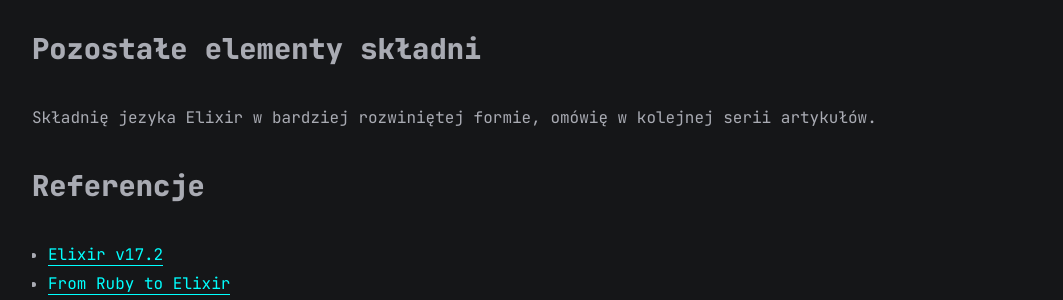
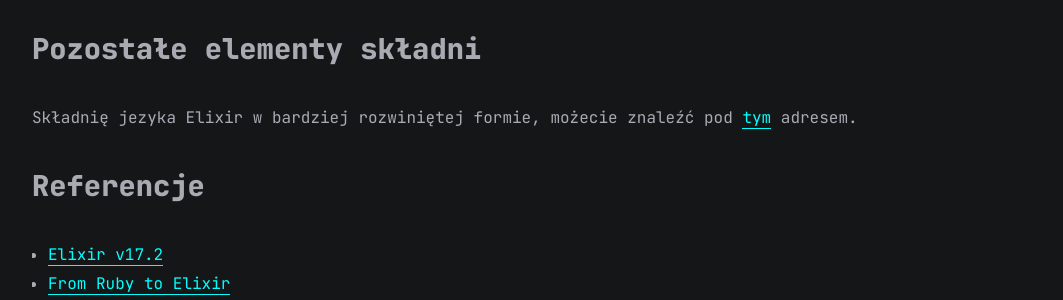
Before and after one commit to mikelogaciuk/mikelogaciuk.github.io, a Jekyll site: the page built from all_collections/_posts/2024-07-14-wprowadzenie-do-jezyka-elixir.md, in a window 1280 px wide and 900 px high, scrolled down 20725 px. Shown: the part 170-470 px from the top of the window, without its empty margins (108-1171 px from the left). Built offline with Jekyll 4.4.1, drawn with Linux system fonts in a browser that asks for light colours.

Commit message:
Add new article link

```diff
--- a/all_collections/_posts/2024-07-14-wprowadzenie-do-jezyka-elixir.md
+++ b/all_collections/_posts/2024-07-14-wprowadzenie-do-jezyka-elixir.md
@@ -631,7 +631,7 @@ IO.inspect(car)  # Wynik => %Car{make: "Ford", model: "Mustang", year: 2021, eng
 
 ## Pozostałe elementy składni
 
-Składnię jezyka Elixir w bardziej rozwiniętej formie, omówię w kolejnej serii artykułów.
+Składnię jezyka Elixir w bardziej rozwiniętej formie, możecie znaleźć pod [tym](https://mikelogaciuk.github.io/posts/podstawy-jezyka-elixir-czesc-pierwsza/) adresem.
 
 ## Referencje
 
```
